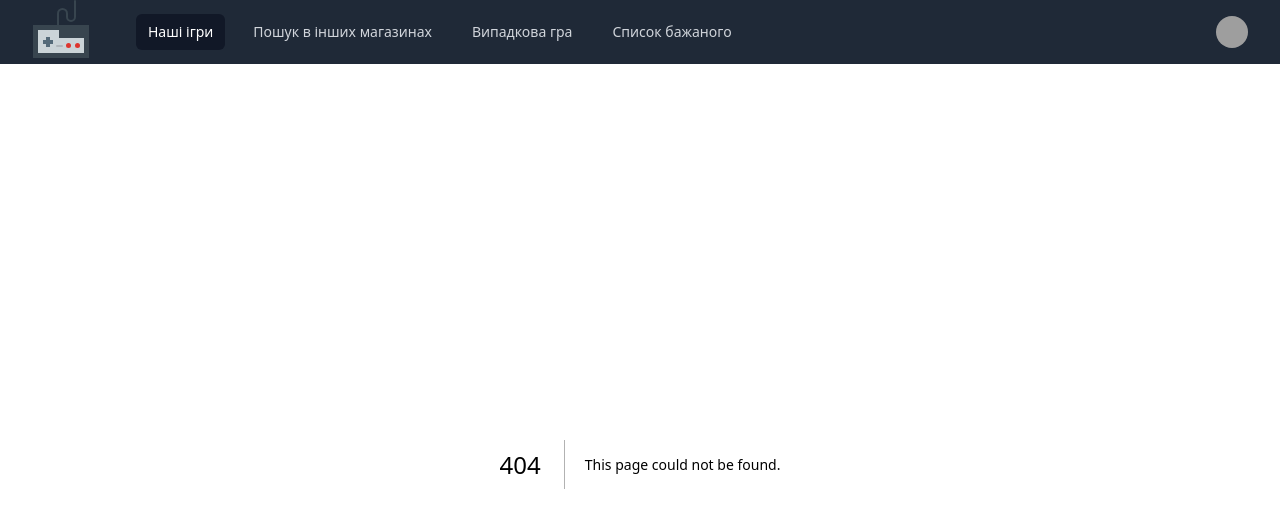
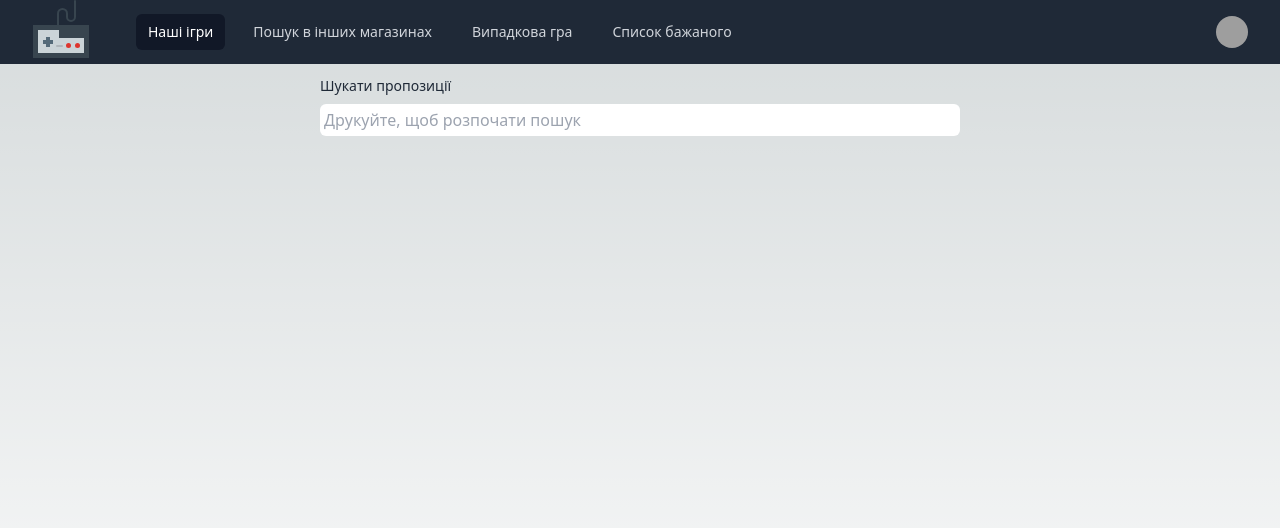
Before and after one commit to ValentineSokol/GameAggregatoirFE, a Next.js app: page /games/aggregate in a window 1280 px wide. Before the commit this address had no page. Shown: the top 528 px of the page. Built offline with nearby package versions, Linux system fonts and the light colour scheme; grey boxes are pictures that could not be loaded.

Commit message:
aggregate page

```diff
--- a/package.json
+++ b/package.json
@@ -12,12 +12,14 @@
     "@headlessui/react": "^1.7.15",
     "@heroicons/react": "^2.0.18",
     "autoprefixer": "10.4.14",
+    "clsx": "^2.0.0",
     "eslint": "8.44.0",
     "eslint-config-next": "13.4.9",
     "next": "13.4.9",
     "postcss": "8.4.25",
     "react": "18.2.0",
     "react-dom": "18.2.0",
+    "react-query": "^3.39.3",
     "tailwindcss": "3.3.2"
   }
 }
--- /dev/null
+++ b/src/components/Game/Game.js
@@ -0,0 +1,7 @@
+import React from 'react';
+
+export const Game = ({ name, cover }) => {
+    return(<div className='background'>
+
+    </div>);
+}
--- /dev/null
+++ b/src/components/Input.js
@@ -0,0 +1,28 @@
+import React, {useId} from 'react';
+import clsx from 'clsx';
+
+export const Input = ({ error, id, label, placeholder, wrapClassName }) => {
+    const defaultId = useId();
+    const errorId = useId();
+
+    const inputId = id || defaultId;
+
+    return (<div className={wrapClassName}>
+            <label htmlFor={inputId} className={clsx(
+                'block mb-2 text-sm font-medium',
+                error ?
+                    'text-red-700 dark:text-red-500'
+                    :
+                    'text-gray-800'
+            )}>{label}</label>
+            <input
+                aria-describedby={errorId}
+                className="rounded-md p-1 w-full"
+                id={inputId}
+                placeholder={placeholder}
+            />
+            {error &&
+                <span id={errorId} role='alert' className="mt-2 text-sm text-red-600 dark:text-red-500">{error}</span>}
+        </div>
+    );
+};
--- a/src/components/Navbar/Navbar.js
+++ b/src/components/Navbar/Navbar.js
@@ -13,7 +13,7 @@ const user = {
 }
 const navigation = [
     { name: 'Наші ігри', href: '/', current: true },
-    { name: 'Пошук в інших магазинах', href: '/third-party-stores/search', current: false },
+    { name: 'Пошук в інших магазинах', href: '/games/aggregate', current: false },
     { name: 'Випадкова гра', href: '/random', current: false },
     { name: 'Список бажаного', href: '/wishlist' }
 ];
--- /dev/null
+++ b/src/pages/games/aggregate.js
@@ -0,0 +1,14 @@
+import React from 'react';
+import {Input} from "@/components/Input";
+
+export default function AggregatePage() {
+    return (
+        <main className='w-full flex justify-center align-middle mt-3'>
+        <Input
+            label="Шукати пропозиції"
+            placeholder="Друкуйте, щоб розпочати пошук"
+            wrapClassName='w-1/2'
+        />
+        </main>
+    );
+}
```
Also changed, not shown: 1 other file (tests, documents, lock files or other folders).
